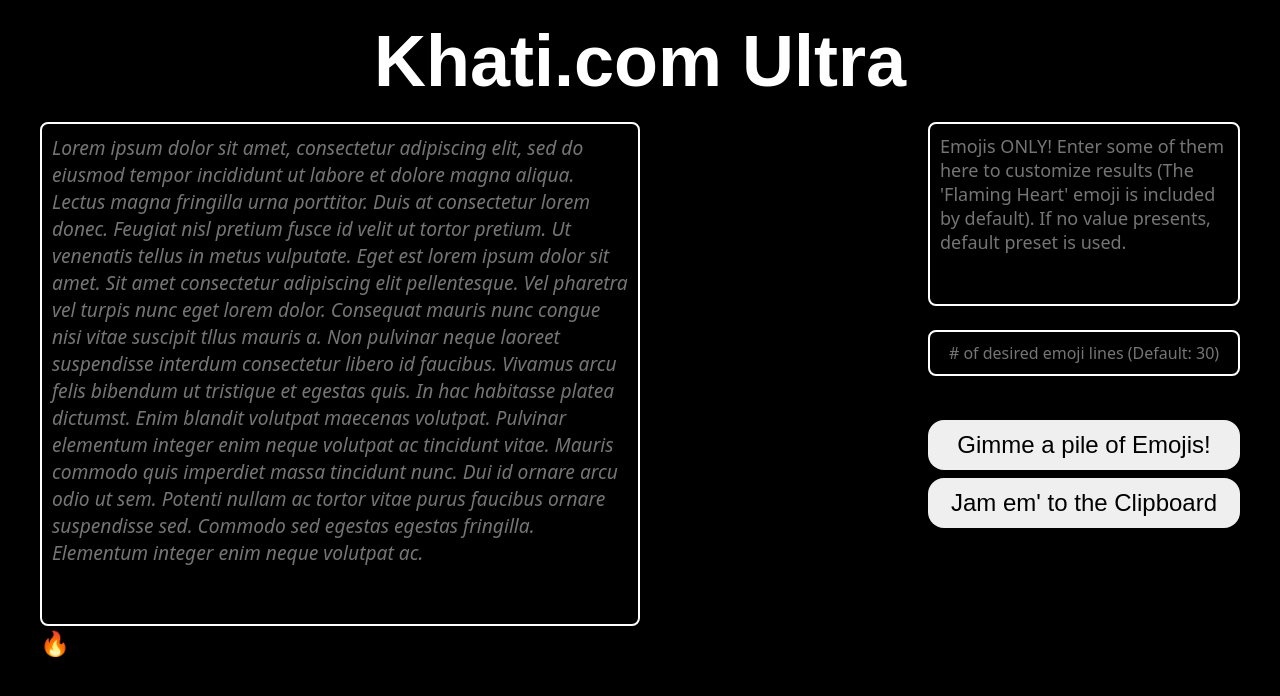
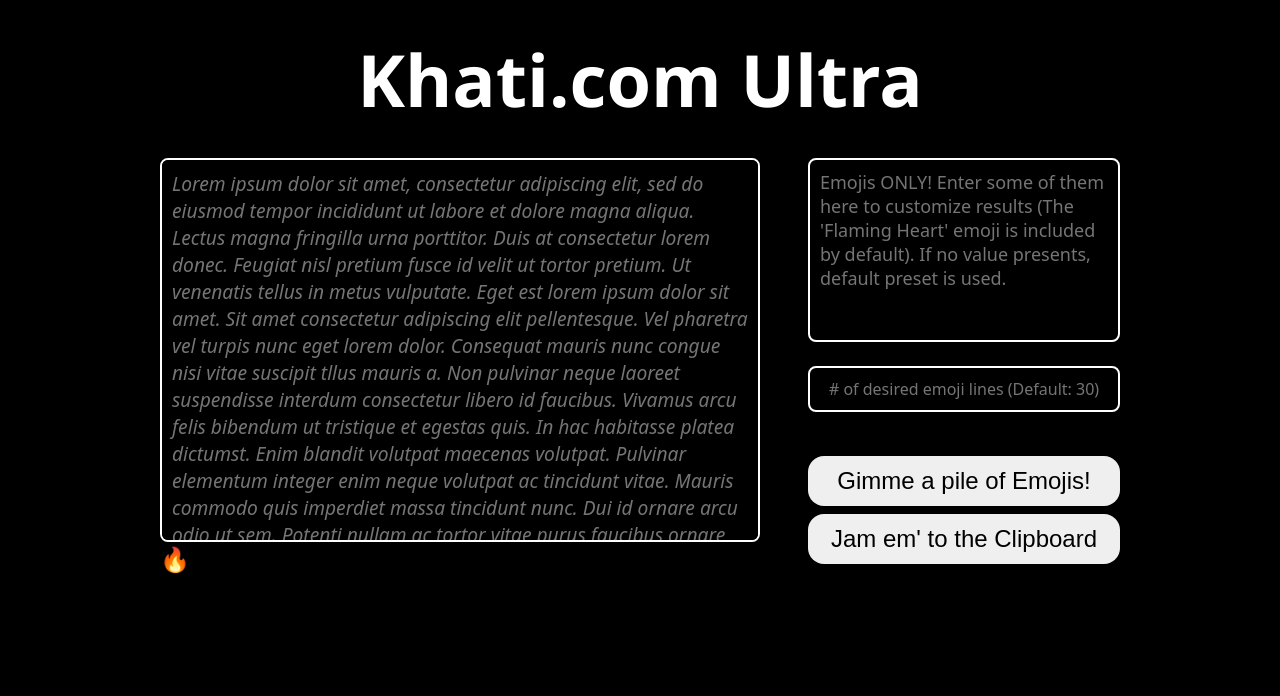
Before and after one commit to zachvoxwattz/Khati.com, a plain HTML site: page Application.html in a window 1280 px wide. Drawn offline with Linux system fonts and the light colour scheme.

Commit message:
Update stylings.css
- Results area now hides scrollbar if content overflows.

```diff
--- a/resources/stylings.css
+++ b/resources/stylings.css
@@ -11,20 +11,14 @@
 
 #appBody {
     text-align: center;
-    margin: 2.5vh auto 0px auto;
-    max-width: 1280px;
-    max-height: 720px;
+    margin: 3.75vh 12.5vw 0px 12.5vw;
 }
 
 #appLabel {
-    font-family: Arial, Helvetica, sans-serif;
+    font-family: 'Segoe UI', system-ui, -apple-system, BlinkMacSystemFont, Roboto, Oxygen, Ubuntu, Cantarell, 'Open Sans', 'Helvetica Neue', sans-serif;
     color: white;
     font-size: 4.5em;
-    margin-bottom: 2.5vh
-}
-
-#appCoreBox {
-    margin: 0px 40px 0px 40px
+    margin-bottom: 3.75vh
 }
 
 #appContentBox {
@@ -41,7 +35,12 @@
     border-radius: 8px;
     padding: 10px;
     width: 45vw;
-    height: 60vh;
+    height: 45vh;
+}
+
+#appContentArea::-webkit-scrollbar {
+    width: 0;
+    background: transparent;
 }
 
 #appContentArea::placeholder {
```
